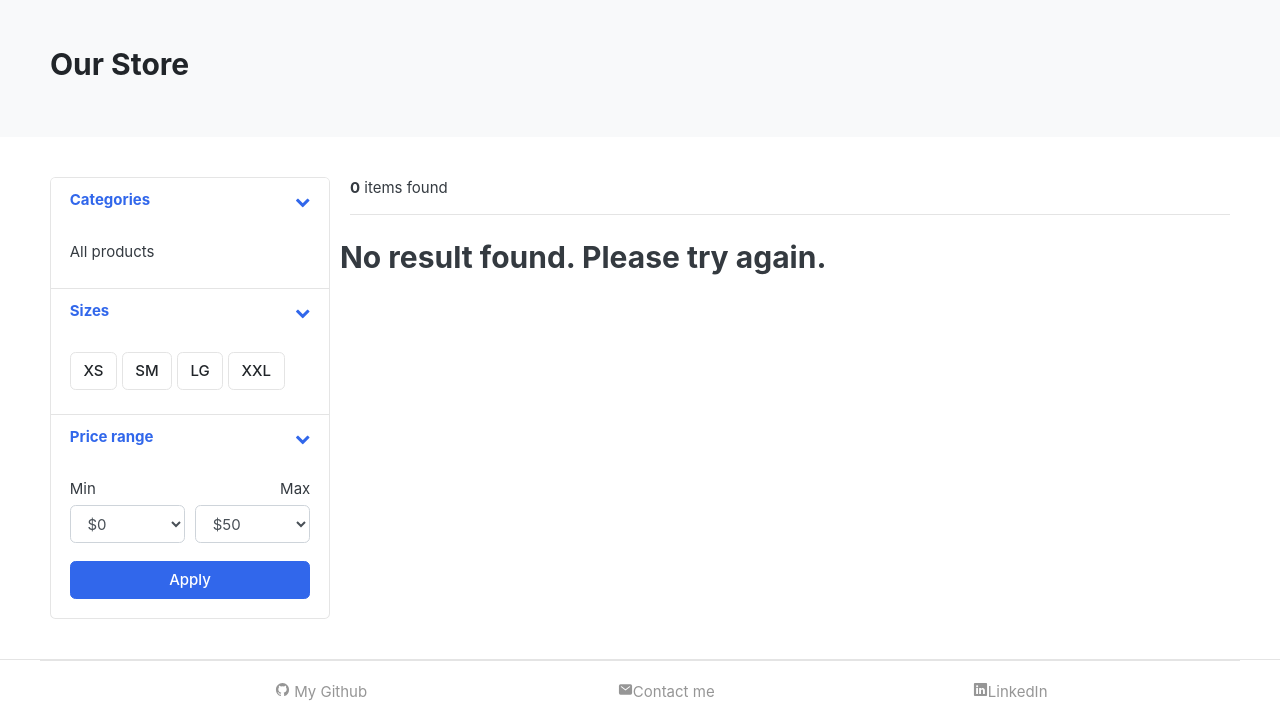
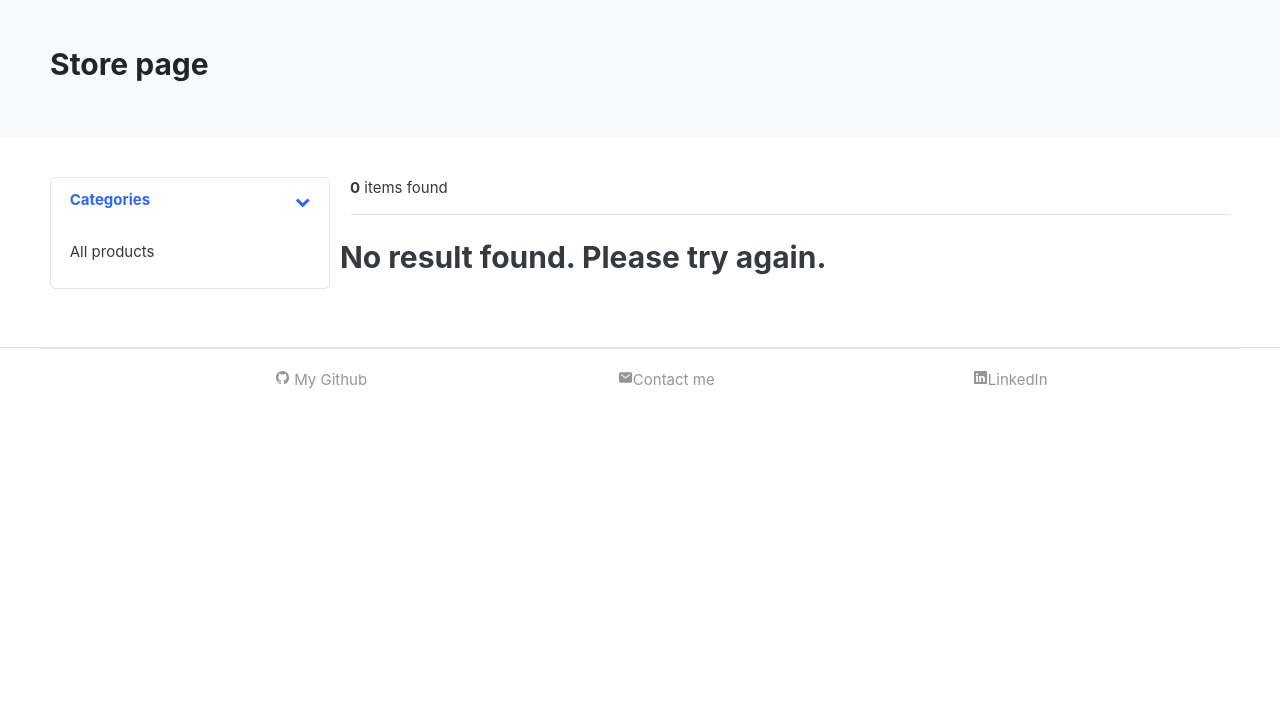
Before and after one commit to wiktorpiela/django-clothes-ecommerce, a Django app: page /store-page/ in a window 1280 px wide. Shown: the part 80-804 px from the top of the page. After the commit the page ends 469 px from the top, so only its background shows below. Run offline with Django 4.2, Linux system fonts and the light colour scheme; data that the repository does not hold is empty; some libraries are stand-ins or nearby versions; some web fonts are replaced.

Commit message:
store pain page redesigned

```diff
--- a/templates/store/store.html
+++ b/templates/store/store.html
@@ -8,7 +8,7 @@
             {% if 'search' in request.path %}
                 <h2 class="title-page">Search results</h2>
             {% else %}
-                <h2 class="title-page">Our Store</h2>
+                <h2 class="title-page">Store page</h2>
             {% endif %}
 
         </div>
@@ -39,78 +39,6 @@
                             {% endfor %}
                         </ul>
 
-                    </div>
-                </div>
-            </article>
-            <article class="filter-group">
-                <header class="card-header">
-                    <a href="#" data-toggle="collapse" data-target="#collapse_4" aria-expanded="true" class="">
-                        <i class="icon-control fa fa-chevron-down"></i>
-                        <h6 class="title">Sizes </h6>
-                    </a>
-                </header>
-                <div class="filter-content collapse show" id="collapse_4" style="">
-                    <div class="card-body">
-                    <label class="checkbox-btn">
-                        <input type="checkbox">
-                        <span class="btn btn-light"> XS </span>
-                    </label>
-
-                    <label class="checkbox-btn">
-                        <input type="checkbox">
-                        <span class="btn btn-light"> SM </span>
-                    </label>
-
-                    <label class="checkbox-btn">
-                        <input type="checkbox">
-                        <span class="btn btn-light"> LG </span>
-                    </label>
-
-                    <label class="checkbox-btn">
-                        <input type="checkbox">
-                        <span class="btn btn-light"> XXL </span>
-                    </label>
-                </div>
-                </div>
-            </article>
-
-            <article class="filter-group">
-                <header class="card-header">
-                    <a href="#" data-toggle="collapse" data-target="#collapse_3" aria-expanded="true" class="">
-                        <i class="icon-control fa fa-chevron-down"></i>
-                        <h6 class="title">Price range </h6>
-                    </a>
-                </header>
-                <div class="filter-content collapse show" id="collapse_3" style="">
-                    <div class="card-body">
-
-                        <div class="form-row">
-                        <div class="form-group col-md-6">
-                        <label>Min</label>
-                            <select class="mr-2 form-control">
-                                <option value="0">$0</option>
-                                <option value="50">$50</option>
-                                <option value="100">$100</option>
-                                <option value="150">$150</option>
-                                <option value="200">$200</option>
-                                <option value="500">$500</option>
-                                <option value="1000">$1000</option>
-                            </select>
-                        </div>
-                        <div class="form-group text-right col-md-6">
-                        <label>Max</label>
-                            <select class="mr-2 form-control">
-                                <option value="50">$50</option>
-                                <option value="100">$100</option>
-                                <option value="150">$150</option>
-                                <option value="200">$200</option>
-                                <option value="500">$500</option>
-                                <option value="1000">$1000</option>
-                                <option value="2000">$2000+</option>
-                            </select>
-                        </div>
-                        </div>
-                        <button class="btn btn-block btn-primary">Apply</button>
                     </div>
                 </div>
             </article>
```
